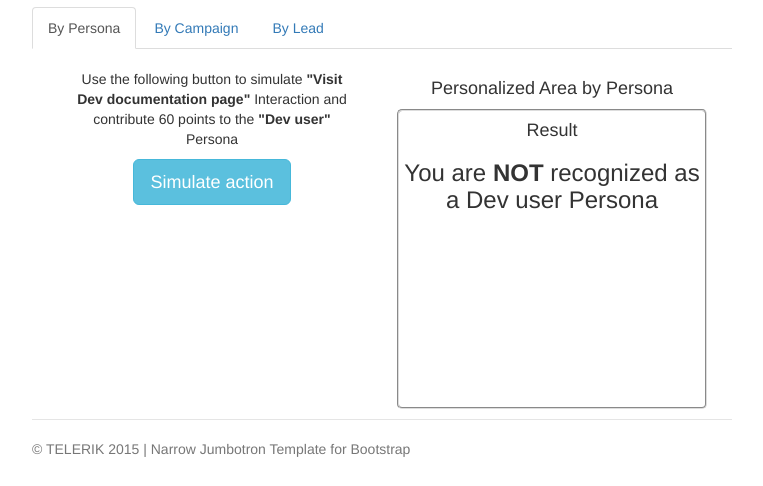
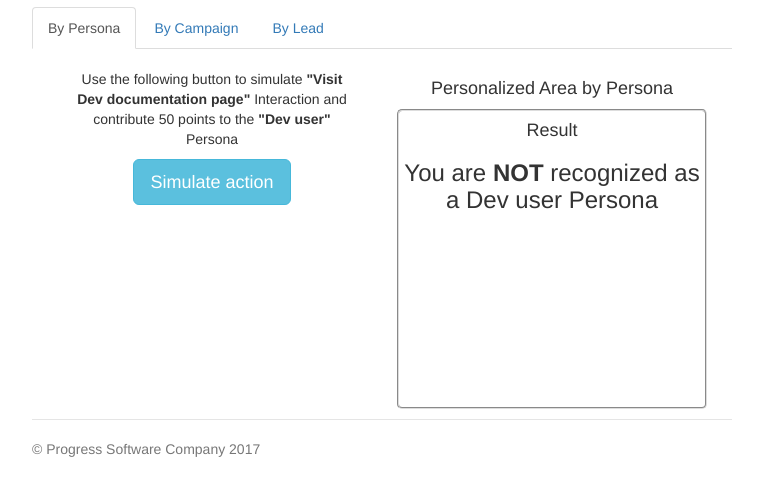
Before and after one commit to Sitefinity/dec-samples, a plain HTML site: page client-side-personalization/personalization.html in a window 1280 px wide. Shown: the part 319-805 px from the top of the page, without its empty margins (258-1021 px from the left). Drawn offline with nearby package versions, Linux system fonts and the light colour scheme; a script that the page names is missing.

Commit message:
Minor fixes.

```diff
--- a/client-side-personalization/personalization.html
+++ b/client-side-personalization/personalization.html
@@ -47,7 +47,7 @@
         <div id="persona" class="by-persona tab-pane fade in active row">
             <div class="col-sm-6">
                 <div class="col-sm-12">
-                    <p>Use the following button to simulate <b>"Visit Dev documentation page"</b> Interaction and contribute 60 points to the <b>"Dev user"</b> Persona</p>
+                    <p>Use the following button to simulate <b>"Visit Dev documentation page"</b> Interaction and contribute 50 points to the <b>"Dev user"</b> Persona</p>
                 </div>
                 <div class="col-sm-12">
                     <a id="btn-touchpoint-persona" class="btn btn-lg btn-info" href="#" role="button"
@@ -249,7 +249,7 @@
     </script>
 
     <footer class="footer">
-        <p>&copy; TELERIK 2015 | Narrow Jumbotron Template for Bootstrap</p>
+        <p>&copy; Progress Software Company 2017</p>
     </footer>
 
 </div> <!-- /container -->
```
